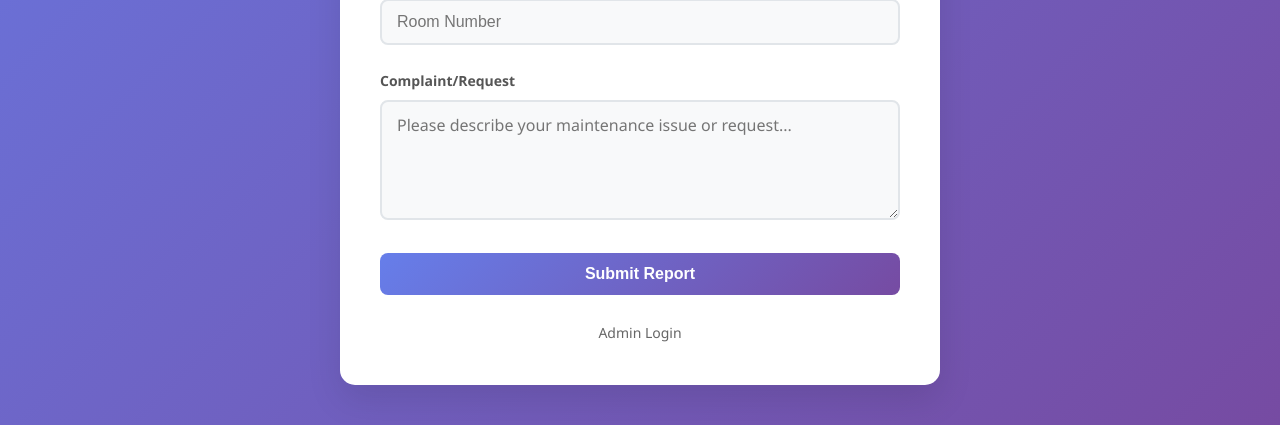
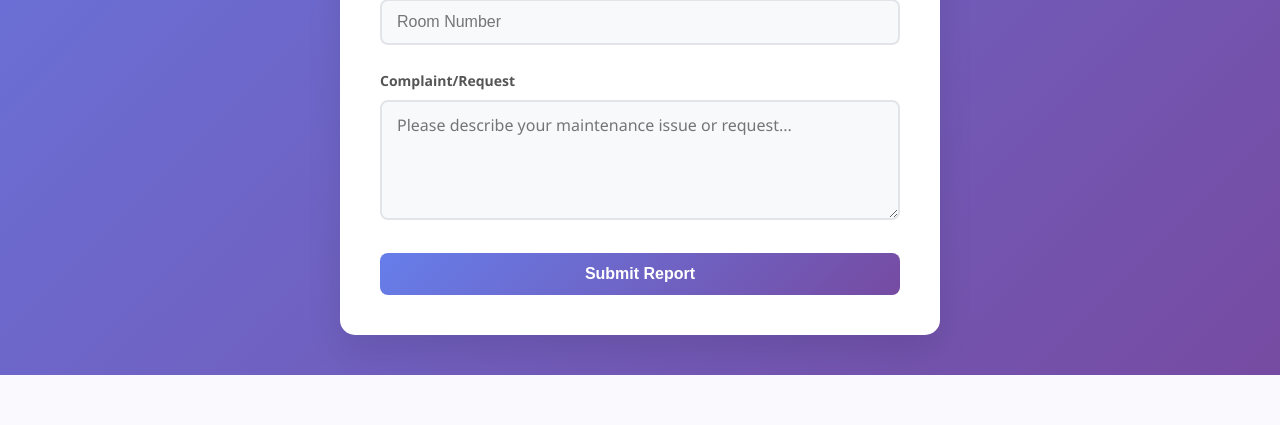
Before and after one commit to ICTMAXELO2025/studentsreports, a Flask app: page /complaint-form in a window 1280 px wide. Shown: the part 705-1130 px from the top of the page. After the commit the page ends 1080 px from the top, so only its background shows below. Run offline with Flask 3, Linux system fonts and the light colour scheme; some libraries are stand-ins or nearby versions.

Commit message:
Update form.html

```diff
--- a/templates/form.html
+++ b/templates/form.html
@@ -47,9 +47,7 @@
         <button type="submit" class="btn btn-block">Submit Report</button>
     </form>
 
-    <div class="admin-link">
-        <a href="/admin/login">Admin Login</a>
-    </div>
+
 </div>
 {% endblock %}
 
```
